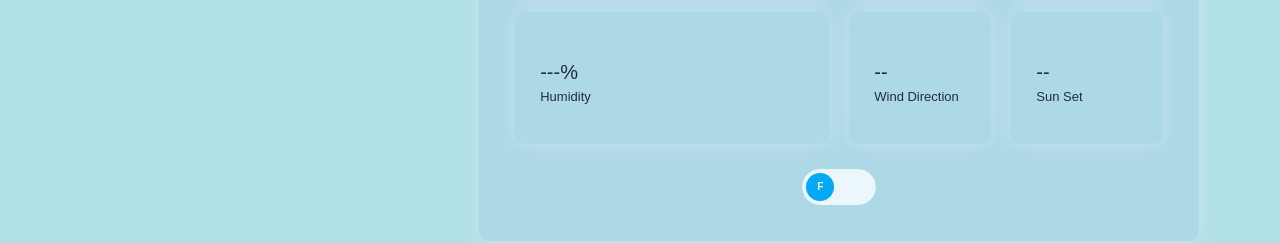
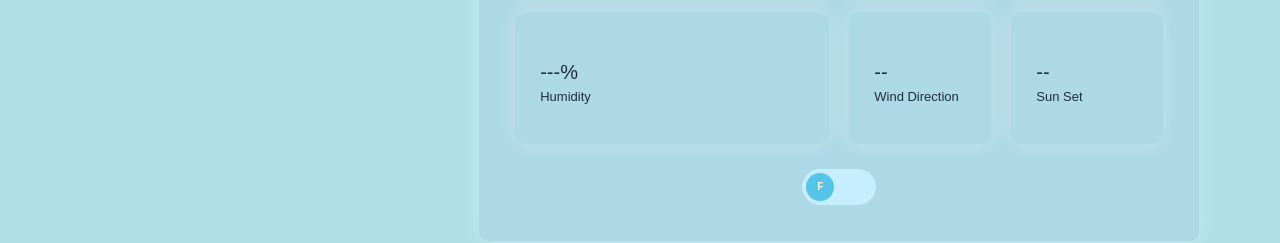
Before and after one commit to brown52230/WeatherAppProject, a plain HTML site: page index.html in a window 1280 px wide. Shown: the part 409-652 px from the top of the page. Drawn offline with Linux system fonts and the light colour scheme.

Commit message:
updated toggle colors

```diff
--- a/style.css
+++ b/style.css
@@ -292,7 +292,7 @@ button#more {
 
 .layer {
   width: 100%;
-  background-color: #ebf7fc;
+  background-color: #c6eeff;
   transition: 0.3s ease all;
   z-index: 1;
 }
@@ -310,7 +310,7 @@ button#more {
   text-align: center;
   line-height: 1;
   padding: 9px 4px;
-  background-color: #03a9f4;
+  background-color: rgb(85, 196, 233);
   border-radius: 50%;
   transition: 0.3s cubic-bezier(0.18, 0.89, 0.35, 1.15) all;
 }
```
